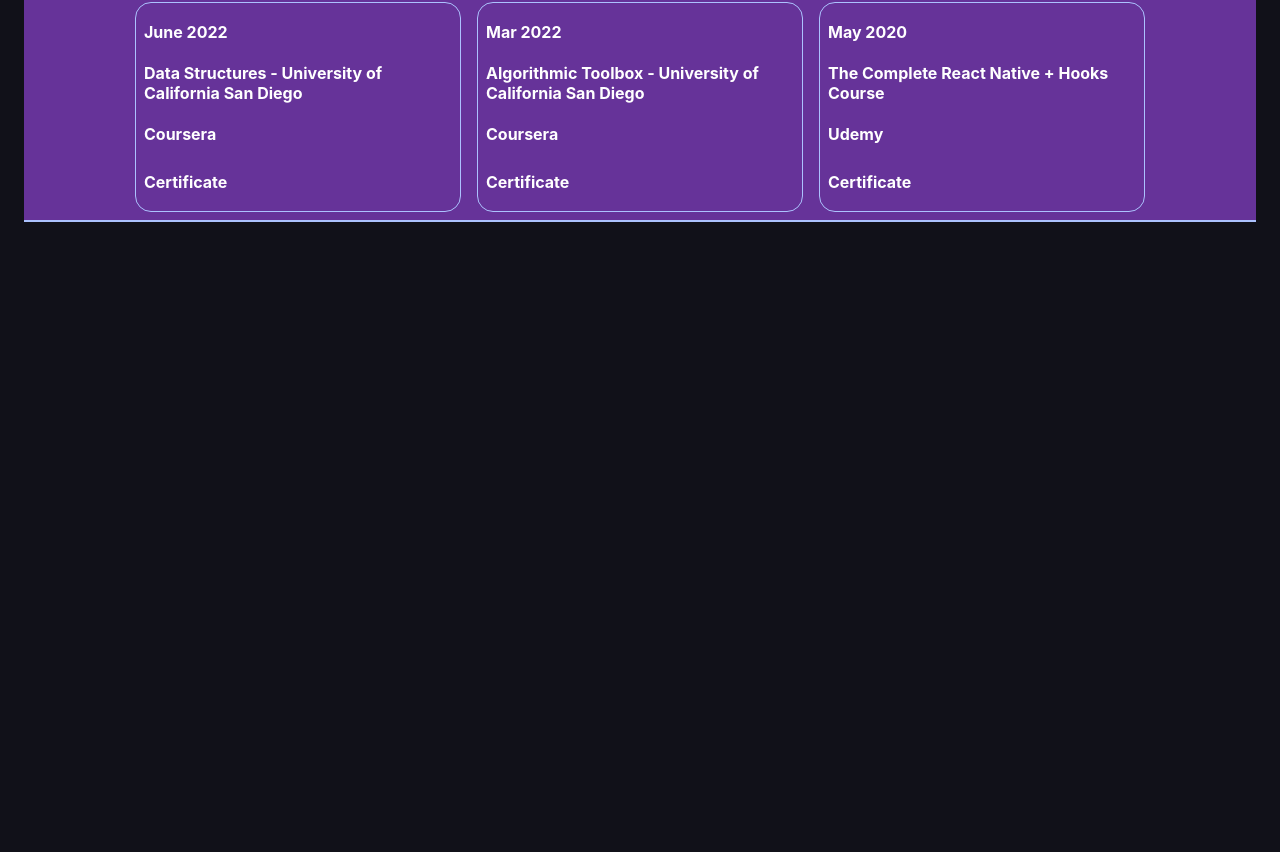
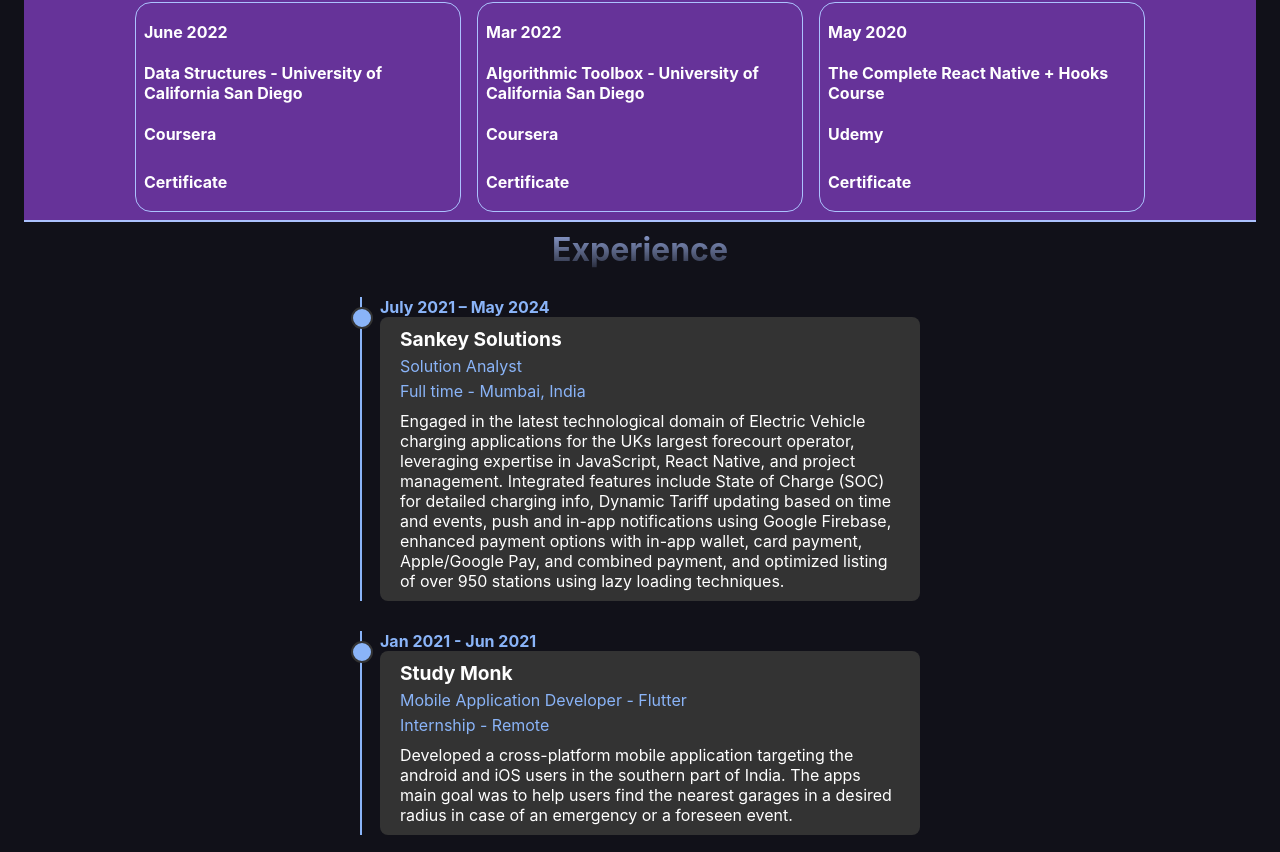
Before and after one commit to OfficialAnujMore/Portfolio, a React (Create React App) app: page / in a window 1280 px wide. Shown: the part 1945-2797 px from the top of the page. Before the commit the page ends 2167 px from the top, so only its background shows below. Built offline with nearby package versions, Linux system fonts and the light colour scheme.

Commit message:
Update: Timline and Contact form

```diff
--- a/src/App.tsx
+++ b/src/App.tsx
@@ -6,6 +6,8 @@
 import AboutMe from 'modules/AboutMe'
 import { Skills } from 'modules/Skills'
 import { Education } from 'modules/Education'
+import Experience from 'modules/Experience'
+import ContactForm from 'modules/ContactForm'
 
 function App(): React.ReactElement {
     return (
@@ -19,6 +21,9 @@
             <CustomDivider />
             <Education />
             <CustomDivider />
+            <Experience />
+            <CustomDivider />
+            <ContactForm />
         </div>
     )
 }
--- /dev/null
+++ b/src/modules/ContactForm.tsx
@@ -0,0 +1,63 @@
+// src/components/ContactForm.tsx
+import React, { useState } from 'react'
+import style from '../styles/ContactForm.module.css'
+
+const ContactForm: React.FC = () => {
+    const [name, setName] = useState('')
+    const [email, setEmail] = useState('')
+    const [message, setMessage] = useState('')
+
+    const handleSubmit = (e: React.FormEvent): void => {
+        e.preventDefault()
+        // Handle form submission logic here
+        console.log({ name, email, message })
+    }
+
+    return (
+        <div className={style.mainContainer}>
+            <h2>Contact Me</h2>
+            <form onSubmit={handleSubmit}>
+                <label>
+                    Name
+                    <input
+                        type="text"
+                        value={name}
+                        onChange={(e) => setName(e.target.value)}
+                    />
+                </label>
+                <label>
+                    Email
+                    <input
+                        type="email"
+                        value={email}
+                        onChange={(e) => setEmail(e.target.value)}
+                    />
+                </label>
+                <label>
+                    Message
+                    <textarea
+                        value={message}
+                        onChange={(e) => setMessage(e.target.value)}
+                    ></textarea>
+                </label>
+                <button type="submit">Send</button>
+            </form>
+            <div className={style.iconContainer}>
+                <a href="https://www.linkedin.com/in/yourprofile">
+                    <img src="/linkedin-icon.png" alt="LinkedIn" />
+                </a>
+                <a href="https://github.com/yourprofile">
+                    <img src="/github-icon.png" alt="GitHub" />
+                </a>
+                <a href="https://twitter.com/yourprofile">
+                    <img src="/twitter-icon.png" alt="Twitter" />
+                </a>
+                <a href="mailto:your.email@example.com">
+                    <img src="/email-icon.png" alt="Email" />
+                </a>
+            </div>
+        </div>
+    )
+}
+
+export default ContactForm
--- a/src/modules/Experience.tsx
+++ b/src/modules/Experience.tsx
@@ -1,7 +1,15 @@
 import React from 'react'
-
+import style from '../styles/Experience.module.css'
+import CustomTimeline from 'shared/components/CustomTimeline'
+import { CustomHeading } from 'shared/components/CustomHeading'
+import enData from '../shared/local/en.json'
 const Experience = (): React.ReactElement => {
-    return <div>Experience</div>
+    return (
+        <div className={style.mainContainer}>
+            <CustomHeading title={enData.experience} fontWeight="bold" />
+            <CustomTimeline />
+        </div>
+    )
 }
 
 export default Experience
--- /dev/null
+++ b/src/shared/components/CustomTimeline.tsx
@@ -0,0 +1,57 @@
+// src/components/Timeline.tsx
+import React from 'react'
+import style from '../../styles/Experience.module.css'
+
+interface Event {
+    dateRange: string
+    title: string
+    roles: string
+    type: string
+    description: string
+}
+
+const events: Event[] = [
+    {
+        dateRange: 'July 2021 – May 2024',
+        title: 'Sankey Solutions',
+        roles: 'Solution Analyst',
+        type: 'Full time - Mumbai, India',
+        description:
+            'Engaged in the latest technological domain of Electric Vehicle charging applications for the UKs largest forecourt operator, leveraging expertise in JavaScript, React Native, and project management. Integrated features include State of Charge (SOC) for detailed charging info, Dynamic Tariff updating based on time and events, push and in-app notifications using Google Firebase, enhanced payment options with in-app wallet, card payment, Apple/Google Pay, and combined payment, and optimized listing of over 950 stations using lazy loading techniques.',
+    },
+    {
+        dateRange: 'Jan 2021 - Jun 2021',
+        title: 'Study Monk ',
+        roles: 'Mobile Application Developer - Flutter',
+        type: 'Internship - Remote ',
+        description:
+            'Developed a cross-platform mobile application targeting the android and iOS users in the southern part of India. The apps main goal was to help users find the nearest garages in a desired radius in case of an emergency or a foreseen event.',
+    },
+    {
+        dateRange: 'Dec 2019 - Dec 2019',
+        title: 'Image Online Pvt. Ltd.',
+        type: 'Internship - Remote',
+        roles: 'Frontend Web Developer',
+        description: '',
+    },
+]
+
+const CustomTimeline: React.FC = () => {
+    return (
+        <div className={style.timeline}>
+            {events.map((event, index) => (
+                <div key={index} className={style.timelineItem}>
+                    <div className={style.timelineDate}>{event.dateRange}</div>
+                    <div className={style.timelineContent}>
+                        <h2>{event.title}</h2>
+                        <h3>{event.roles}</h3>
+                        <h3>{event.type}</h3>
+                        <p>{event.description}</p>
+                    </div>
+                </div>
+            ))}
+        </div>
+    )
+}
+
+export default CustomTimeline
--- /dev/null
+++ b/src/styles/ContactForm.module.css
@@ -0,0 +1,83 @@
+/* src/components/ContactForm.css */
+.mainContainer {
+    background-color: red;
+    color: #fff;
+    padding: 20px;
+    border-radius: 10px;
+    width: 90%;
+    max-width: 400px;
+    margin: 0 auto;
+    text-align: center;
+    box-shadow: 0 0 10px rgba(0, 0, 0, 0.5);
+}
+
+.mainContainer h2 {
+    margin-bottom: 20px;
+}
+
+.mainContainer form {
+    display: flex;
+    flex-direction: column;
+}
+
+.mainContainer label {
+    margin-bottom: 10px;
+    text-align: left;
+}
+
+.mainContainer input,
+.mainContainer textarea {
+    width: 100%;
+    padding: 10px;
+    margin-top: 5px;
+    margin-bottom: 15px;
+    border: 1px solid #333;
+    border-radius: 5px;
+    background: #222;
+    color: #fff;
+}
+
+.mainContainer button {
+    padding: 10px;
+    border: none;
+    border-radius: 5px;
+    background: #8ab4f8;
+    color: #000;
+    font-weight: bold;
+    cursor: pointer;
+    transition: background 0.3s;
+}
+
+.mainContainer button:hover {
+    background: #669cf1;
+}
+
+.iconContainer {
+    display: flex;
+    justify-content: center;
+    margin-top: 20px;
+}
+
+.iconContainer a {
+    margin: 0 10px;
+}
+
+.iconContainer img {
+    width: 24px;
+    height: 24px;
+}
+
+@media (max-width: 600px) {
+    .mainContainer {
+        width: 100%;
+        padding: 15px;
+    }
+
+    .iconContainer {
+        flex-direction: column;
+    }
+
+    .iconContainer a {
+        margin: 10px 0;
+    }
+}
--- /dev/null
+++ b/src/styles/Experience.module.css
@@ -0,0 +1,119 @@
+/* src/components/Timeline.css */
+.timeline {
+    position: relative;
+    padding: 20px 0;
+    width: 90%;
+    max-width: 600px;
+    margin: 0 auto;
+    color: white;
+}
+
+.mainContainer {
+    display: flex;
+    align-items: center;
+    flex-direction: column;
+}
+
+.timelineItem {
+    position: relative;
+    padding-left: 40px;
+    margin-bottom: 30px;
+    display: flex;
+    flex-direction: column;
+}
+
+.timelineDate {
+    font-weight: bold;
+    margin-right: 20px;
+    color: #8ab4f8;
+}
+
+.timelineContent {
+    background: #333;
+    padding: 10px 20px;
+    border-radius: 8px;
+    position: relative;
+    width: calc(100% - 60px);
+}
+
+.timelineContent h2 {
+    margin: 0;
+    font-size: 1.2em;
+}
+
+.timelineContent h3 {
+    margin: 5px 0;
+    font-size: 1em;
+    font-weight: normal;
+    color: #8ab4f8;
+}
+
+.timelineContent p {
+    margin: 10px 0 0;
+}
+
+.timelineItem::before {
+    content: '';
+    position: absolute;
+    top: 0;
+    left: 20px;
+    bottom: 0;
+    width: 2px;
+    background: #8ab4f8;
+}
+
+.timelineItem::after {
+    content: '';
+    position: absolute;
+    top: 10px;
+    left: 11px;
+    width: 18px;
+    height: 18px;
+    background: #8ab4f8;
+    border-radius: 50%;
+    border: 2px solid #333;
+}
+
+@media (max-width: 768px) {
+    .timeline {
+        padding: 10px 0;
+    }
+
+    .timelineItem {
+        padding-left: 30px;
+    }
+
+    .timelineContent {
+        width: calc(100% - 40px);
+    }
+
+    .timelineItem::before {
+        left: 15px;
+    }
+
+    .timelineItem::after {
+        left: 6px;
+    }
+}
+
+@media (max-width: 480px) {
+    .timeline {
+        width: 100%;
+    }
+
+    .timelineItem {
+        padding-left: 20px;
+    }
+
+    .timelineContent {
+        width: calc(100% - 30px);
+    }
+
+    .timelineItem::before {
+        left: 10px;
+    }
+
+    .timelineItem::after {
+        left: 1px;
+    }
+}
```
